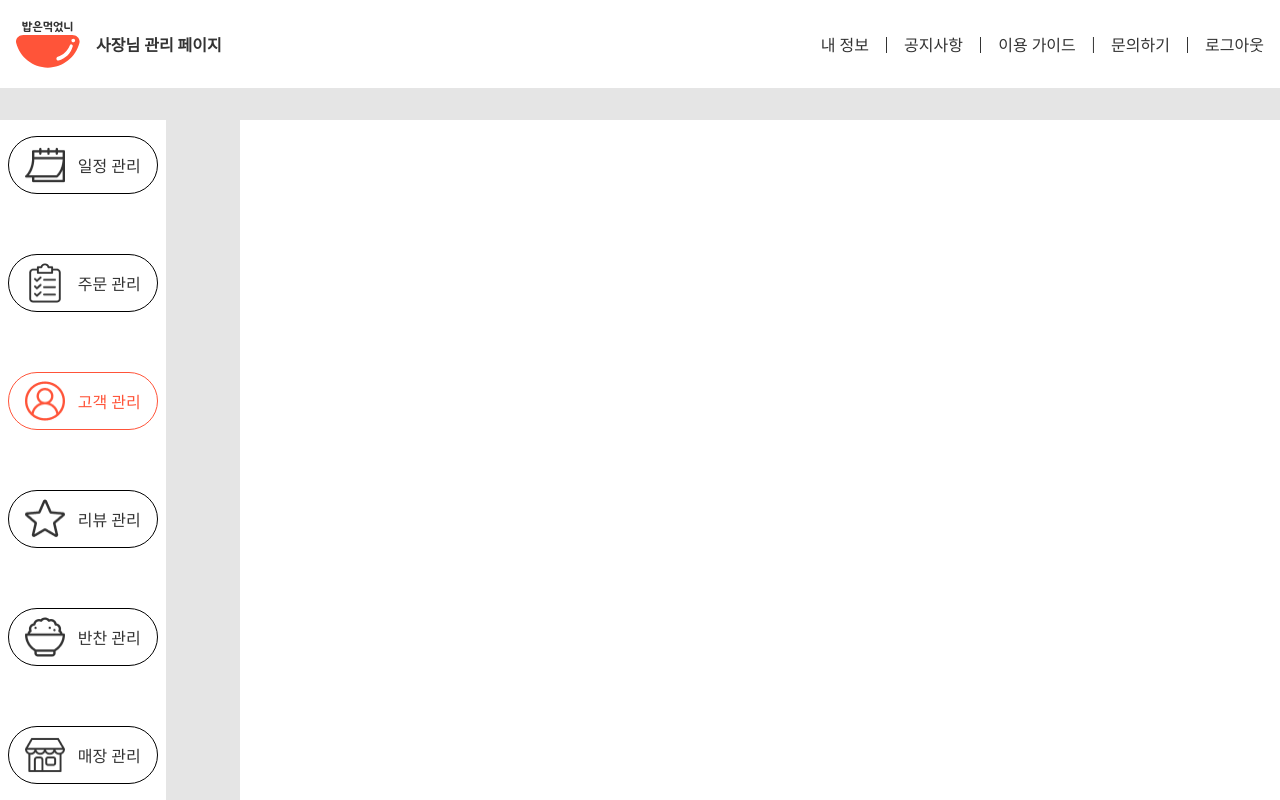
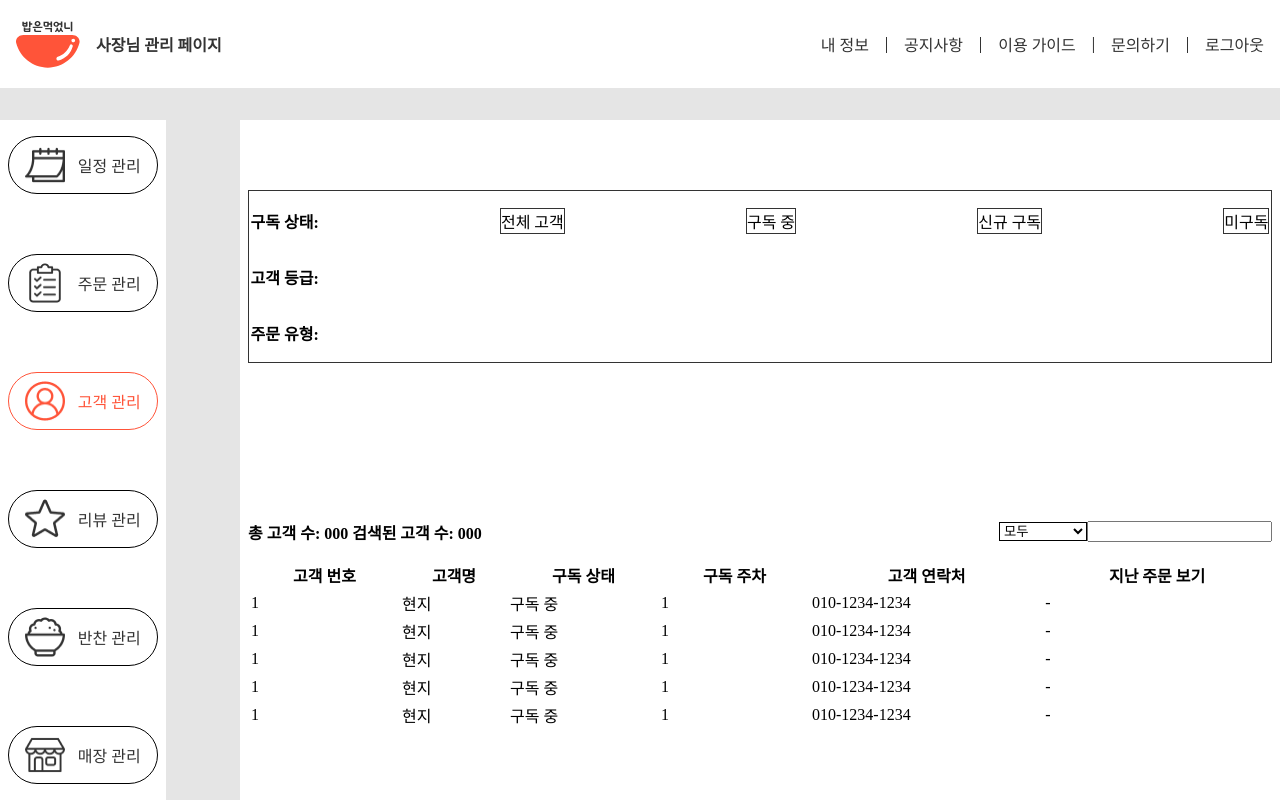
Before and after one commit to Didyoueat/DYE_Frontend, a React (Create React App) app in the folder front_web/: page /users in a window 1280 px wide. Shown: the top 800 px of the page. Built offline with nearby package versions, Linux system fonts and the light colour scheme.

Commit message:
DYE-306 🚀 Feat. nginx 첫 정적 배포용 커밋

```diff
--- a/front_web/src/components/molecules/Table/index.tsx
+++ b/front_web/src/components/molecules/Table/index.tsx
@@ -5,8 +5,8 @@ import { useTable } from "react-table";
 import styled, { css } from "styled-components";
 
 interface STable {
+	width?: string;
 	color?: string;
-	// 나중에 style 요소 추가
 }
 
 const TableStyles = css<STable>`
@@ -24,10 +24,9 @@ const StyledTable = styled.table<STable>`
 export interface TableProps extends STable {
 	columnsTemp?: any;
 	dataTemp?: any;
-	children?: any;
 }
 
-const Table = ({ columnsTemp, dataTemp, children, ...props }: TableProps) => {
+const Table = ({ columnsTemp, dataTemp, ...props }: TableProps) => {
 	const columns = useMemo(() => columnsTemp, []);
 	const data = useMemo(() => dataTemp, []);
 
@@ -37,7 +36,7 @@ const Table = ({ columnsTemp, dataTemp, children, ...props }: TableProps) => {
 		useTable({ columns, data });
 
 	return (
-		<StyledTable>
+		<StyledTable {...props}>
 			<Thead>
 				{headerGroups.map((headerGroup) => (
 					<tr
--- a/front_web/src/components/pages/Users/index.tsx
+++ b/front_web/src/components/pages/Users/index.tsx
@@ -2,6 +2,9 @@ import React from "react";
 import Base from "@organisms/Base";
 import Box from "@atoms/Box";
 import Table from "@molecules/Table";
+import Text from "@atoms/Text";
+import DropDown from "@molecules/DropDown";
+import Input from "@atoms/Input";
 
 const Users = () => {
 	// 일단 더미데이터 사용
@@ -83,15 +86,60 @@ const Users = () => {
 				width="80%"
 				height="100%"
 				background="#ffffff"
-			></Box>
-			<Box
-				type="rowFlex"
-				padding="0 0.5em"
-				width="80%"
-				height="100%"
-				background="#ffffff"
 			>
-				<Table columnsTemp={columnData} dataTemp={imshidata} />
+				<Box
+					type="colFlex"
+					padding="0.1em"
+					width="100%"
+					border="1px solid #333333"
+				>
+					<Box type="rowFlex" width="100%">
+						<Text type="bold">구독 상태: </Text>
+						<Box border="1px solid #333333">전체 고객</Box>
+						<Box border="1px solid #333333">구독 중</Box>
+						<Box border="1px solid #333333">신규 구독</Box>
+						<Box border="1px solid #333333">미구독</Box>
+					</Box>
+					<Box type="rowFlex" width="100%">
+						<Text type="bold">고객 등급: </Text>
+					</Box>
+					<Box type="rowFlex" width="100%">
+						<Text type="bold">주문 유형: </Text>
+					</Box>
+				</Box>
+				<Box type="colFlex" width="100%">
+					<Box type="rowFlex" width="100%">
+						<Text type="bold">
+							총 고객 수: 000 검색된 고객 수: 000
+						</Text>
+						<Box type="rowFlex">
+							<DropDown
+								items={[
+									"모두",
+									"고객 번호",
+									"고객명",
+									"고객 연락처",
+								]}
+								onChange={(e) => {
+									console.log(e.target.value);
+								}}
+								selected={0}
+							/>
+							<Input
+								type="text"
+								id="userSearch"
+								onChange={(e) => {
+									console.log(e.target.value);
+								}}
+							/>
+						</Box>
+					</Box>
+					<Table
+						width="100%"
+						columnsTemp={columnData}
+						dataTemp={imshidata}
+					/>
+				</Box>
 			</Box>
 		</Base>
 	);
--- a/front_web/tsconfig.json
+++ b/front_web/tsconfig.json
@@ -1,7 +1,7 @@
 {
 	"extends": "./tsconfig.paths.json",
 	"compilerOptions": {
-		"target": "es5",
+		"target": "ES2017",
 		"lib": ["dom", "dom.iterable", "esnext"],
 		"allowJs": true,
 		"skipLibCheck": true,
```
